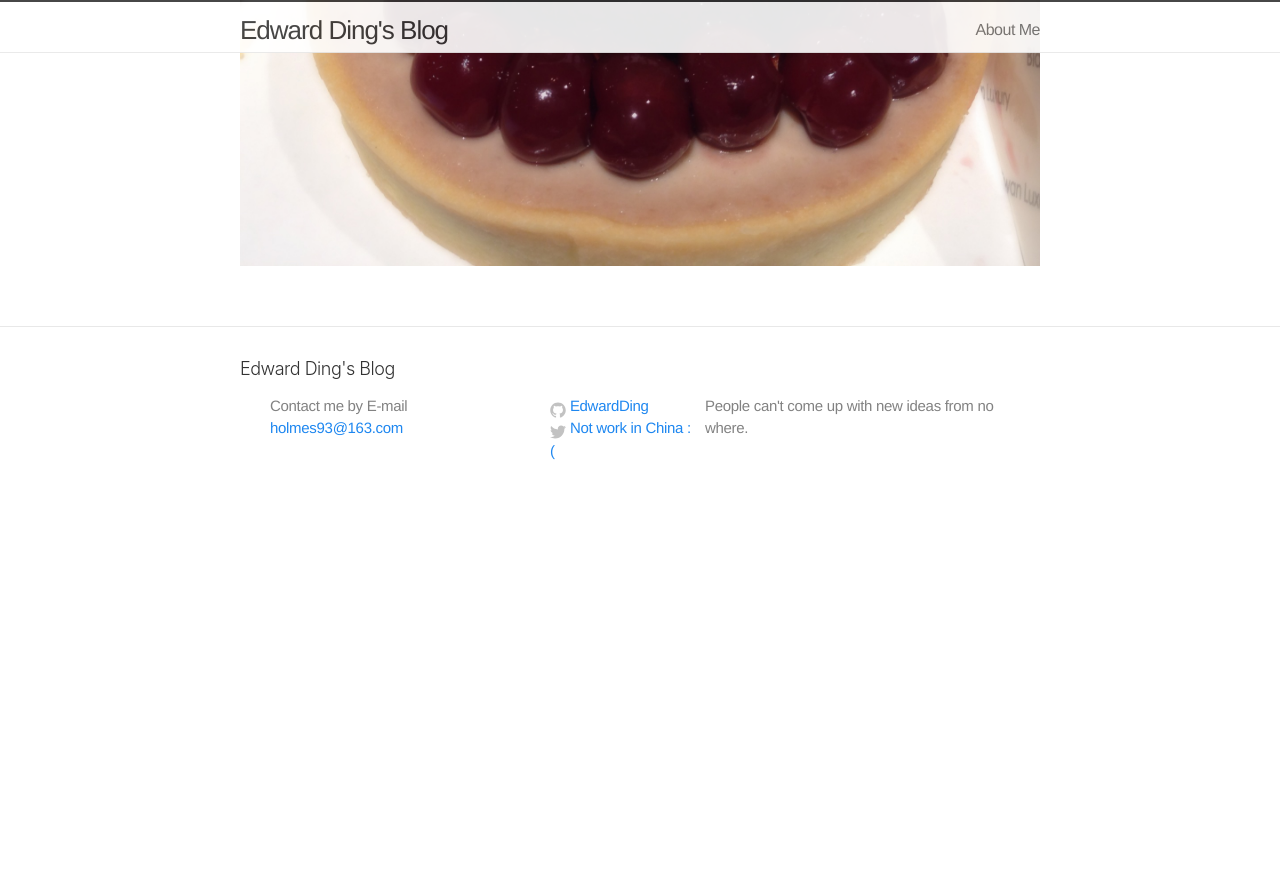
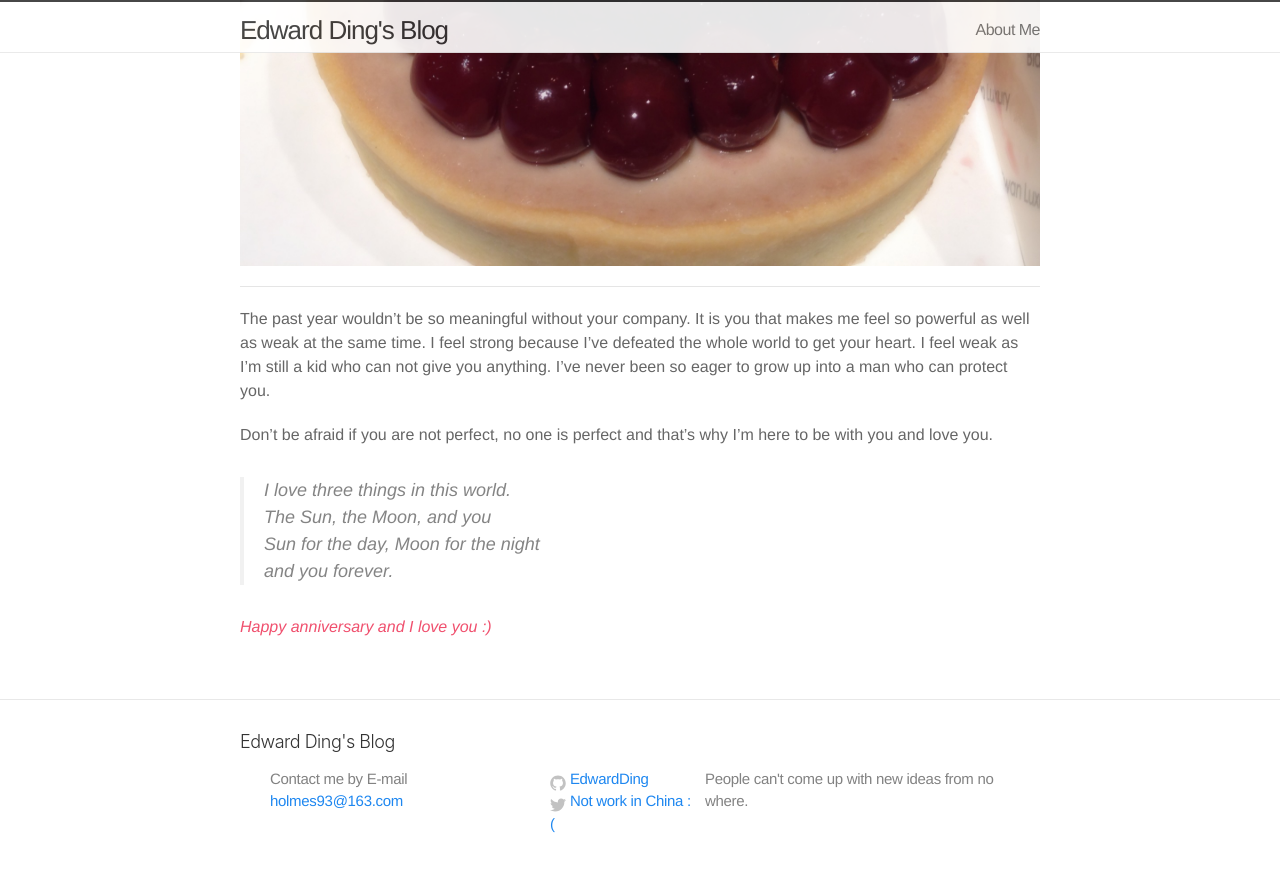
Before and after one commit to EdwardDing/EdwardDing.github.io, a Jekyll site: the page built from _posts/2014-09-07-Anniversary.markdown, in a window 1280 px wide and 900 px high, scrolled down 1642 px. Shown: the top 872 px of the window. Built offline with Jekyll 4.4.1, drawn with Linux system fonts in a browser that asks for light colours; nearby versions of some CDN libraries; library files that are not in the unit come from our copies; comment, search, counter and statistics services are not loaded; before the commit the page ends 2169 px from its top, so only the background shows below that.

Commit message:
Update post

```diff
--- a/_posts/2014-09-07-Anniversary.markdown
+++ b/_posts/2014-09-07-Anniversary.markdown
@@ -22,3 +22,17 @@ Gee, the cake from `Black Swan Luxury` is really good. And the the service is pr
 <a href = "/assets/anniversary/cake.JPG">
 <img src = "/assets/anniversary/cake.JPG" alt = "at Starbucks" width = "100%" height = "100%">
 </a>
+
+
+----------
+
+The past year wouldn't be so meaningful without your company. It is you that makes me feel so powerful as well as weak at the same time. I feel strong because I've defeated the whole world to get your heart. I feel weak as I'm still a kid who can not give you anything. I've never been so eager to grow up into a man who can protect you.
+
+Don't be afraid if you are not perfect, no one is perfect and that's why I'm here to be with you and love you.
+
+> I love three things in this world. <br>
+> The Sun, the Moon, and you<br>
+> Sun for the day, Moon for the night<br>
+> and you forever.
+
+***Happy anniversary and I love you :)***
```
